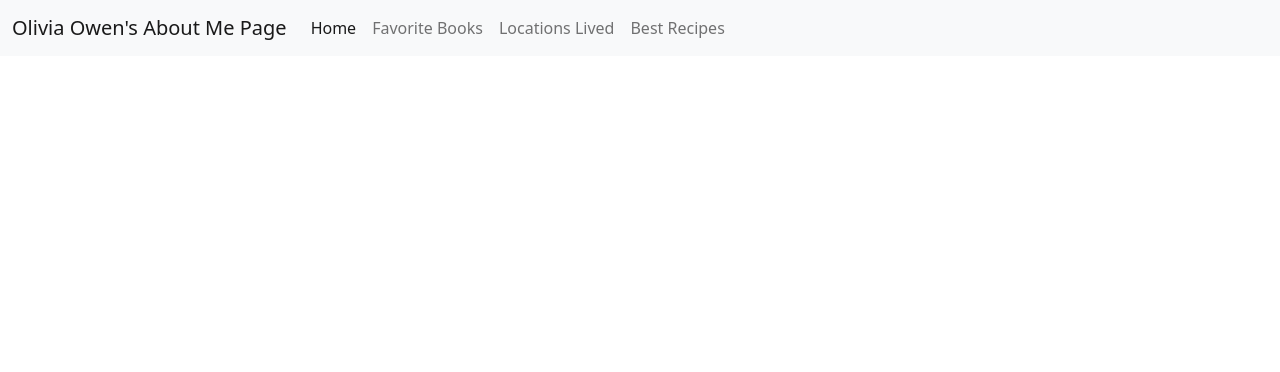
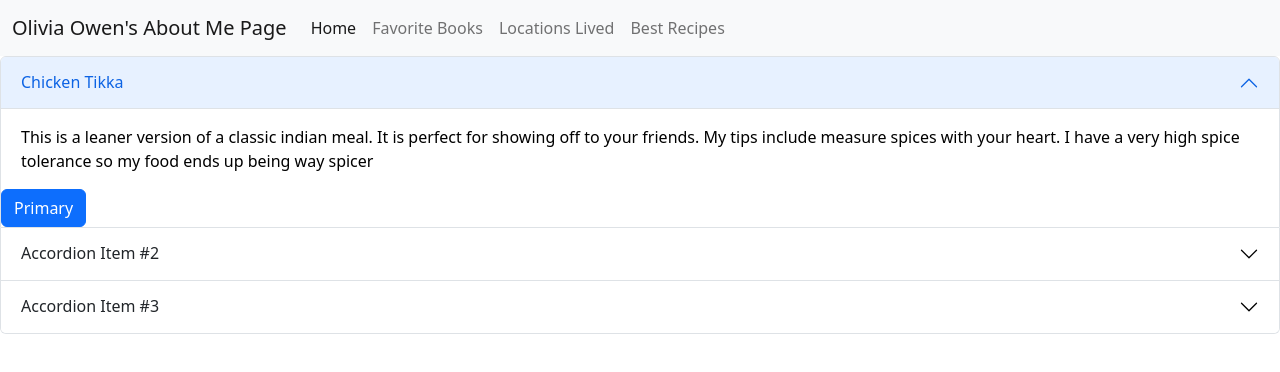
Before and after one commit to oaowen/EcommHW1, a plain HTML site: page recipe.html in a window 1280 px wide. Drawn offline with nearby package versions, Linux system fonts and the light colour scheme.

Commit message:
Update recipe.html

```diff
--- a/recipe.html
+++ b/recipe.html
@@ -36,15 +36,43 @@
 </nav>
     <!-- Bootstrap 7-->
 
-<div class="toast" role="alert" aria-live="assertive" aria-atomic="true">
-  <div class="toast-header">
-    <img src="..." class="rounded me-2" alt="...">
-    <strong class="me-auto">Bootstrap</strong>
-    <small>11 mins ago</small>
-    <button type="button" class="btn-close" data-bs-dismiss="toast" aria-label="Close"></button>
+<div class="accordion" id="accordionExample">
+  <div class="accordion-item">
+    <h2 class="accordion-header" id="headingOne">
+      <button class="accordion-button" type="button" data-bs-toggle="collapse" data-bs-target="#collapseOne" aria-expanded="true" aria-controls="collapseOne">
+        Chicken Tikka
+      </button>
+    </h2>
+    <div id="collapseOne" class="accordion-collapse collapse show" aria-labelledby="headingOne" data-bs-parent="#accordionExample">
+      <div class="accordion-body">
+        This is a leaner version of a classic indian meal. It is perfect for showing off to your friends. My tips include measure spices with your heart. I have a very high spice tolerance so my food ends up being way spicer
+      </div>
+      <button type="button" class="btn btn-primary">Primary</button>
+    </div>
   </div>
-  <div class="toast-body">
-    Hello, world! This is a toast message.
+  <div class="accordion-item">
+    <h2 class="accordion-header" id="headingTwo">
+      <button class="accordion-button collapsed" type="button" data-bs-toggle="collapse" data-bs-target="#collapseTwo" aria-expanded="false" aria-controls="collapseTwo">
+        Accordion Item #2
+      </button>
+    </h2>
+    <div id="collapseTwo" class="accordion-collapse collapse" aria-labelledby="headingTwo" data-bs-parent="#accordionExample">
+      <div class="accordion-body">
+        <strong>This is the second item's accordion body.</strong> It is hidden by default, until the collapse plugin adds the appropriate classes that we use to style each element. These classes control the overall appearance, as well as the showing and hiding via CSS transitions. You can modify any of this with custom CSS or overriding our default variables. It's also worth noting that just about any HTML can go within the <code>.accordion-body</code>, though the transition does limit overflow.
+      </div>
+    </div>
+  </div>
+  <div class="accordion-item">
+    <h2 class="accordion-header" id="headingThree">
+      <button class="accordion-button collapsed" type="button" data-bs-toggle="collapse" data-bs-target="#collapseThree" aria-expanded="false" aria-controls="collapseThree">
+        Accordion Item #3
+      </button>
+    </h2>
+    <div id="collapseThree" class="accordion-collapse collapse" aria-labelledby="headingThree" data-bs-parent="#accordionExample">
+      <div class="accordion-body">
+        <strong>This is the third item's accordion body.</strong> It is hidden by default, until the collapse plugin adds the appropriate classes that we use to style each element. These classes control the overall appearance, as well as the showing and hiding via CSS transitions. You can modify any of this with custom CSS or overriding our default variables. It's also worth noting that just about any HTML can go within the <code>.accordion-body</code>, though the transition does limit overflow.
+      </div>
+    </div>
   </div>
 </div>
 
```
